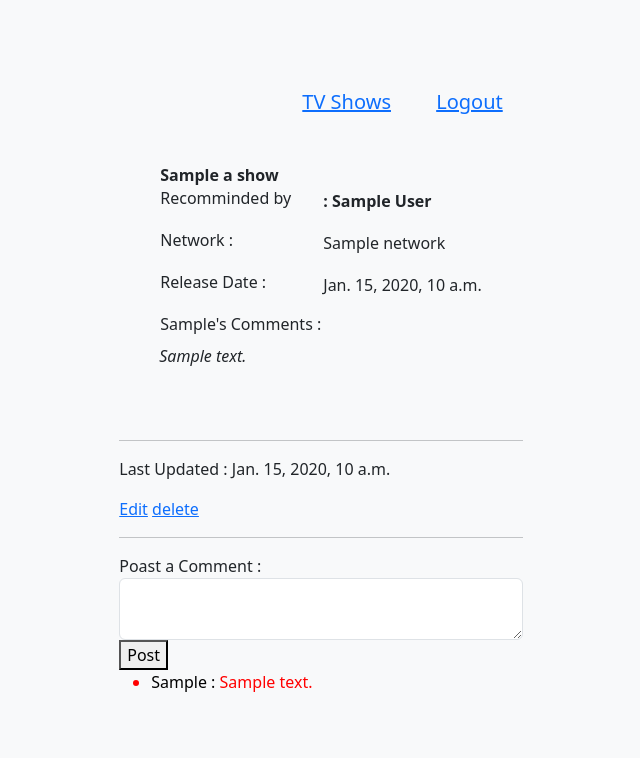
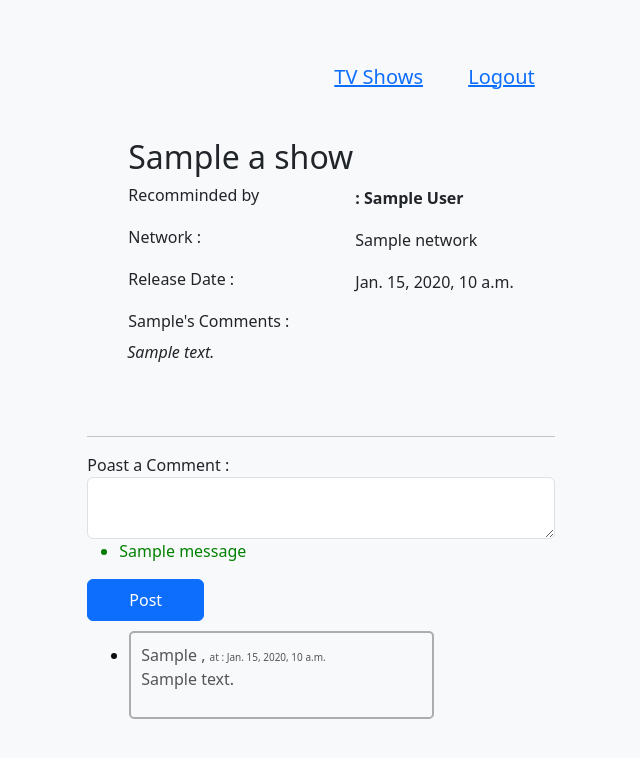
Before and after one commit to MohnadSaadeh/examrepo, a Django app: template tv_app/templates/view_a_show.html in a window 1280 px wide. Shown: the top 758 px of the page, without its empty margins (319-959 px from the left). Run offline with Django 5.2, Linux system fonts and the light colour scheme; tables that the repository leaves empty hold one stand-in row (values such as "Sample post"); the template is opened without the code that fills it: values that come from a table or form of the project are taken from there, most other values are stand-ins (such as "Sample title", 1, 10 or a date in 2020); one stand-in notice (Sample message) is shown; some libraries are stand-ins or nearby versions.

Commit message:
final commit

```diff
--- a/tv_app/models.py
+++ b/tv_app/models.py
@@ -5,7 +5,6 @@
     def basic_validator(self, postData):
         errors = {}
         errorslogin = {}
-        #DATE_REGEX = re.compile(r'^\d{4}\-(0?[1-9]|1[012])\-(0?[1-9]|[12][0-9]|3[01])$')
         EMAIL_REGEX = re.compile(r'^[a-zA-Z0-9.+_-]+@[a-zA-Z0-9._-]+\.[a-zA-Z]+$') # using regex to validate email
         # add keys and values to errors dictionary for each invalid field
         if postData['log_reg'] == 'register':
@@ -46,8 +45,6 @@
         # add keys and values to errors dictionary for each invalid field
         if len(postData['title']) < 3  :
             errors["title"] = "title should be at least 3 characters"
-        # if ( postData['title']  == Show.objects.filter(title = postData['title'])):
-        #     errors["title"] = "title should be unique"
         if Show.objects.filter(title=postData['title']).exists():
             errors["title"] = "Title should be unique"
         if len(postData['network']) < 3:
@@ -69,18 +66,25 @@
     # comments : all the comments of the show
     objects = ShowManager()
 
+class CommentManager(models.Manager):
+    def basic_validator(self, postData):
+        errors = {}
+        if len(postData['comment']) < 2: # shuld be at least 10 characters
+            errors["comment"] = "a comment should be at least 2 characters"
+        return errors
 
 class Comment(models.Model):
     content = models.TextField(max_length= 255)
     show = models.ForeignKey(Show, related_name="comments", on_delete=models.CASCADE)
-    user = models.ForeignKey(User, related_name="comments", on_delete=models.CASCADE)
+    the_user = models.ForeignKey(User, related_name="comments", on_delete=models.CASCADE)
     created_at = models.DateTimeField(auto_now_add=True)
     updated_at = models.DateTimeField(auto_now=True)
+    objects = CommentManager()
 
 def create_a_comment(the_comment, show ,user):
     show = Show.objects.get(id = show )
     user = User.objects.get(id = user)
-    return Comment.objects.create(content=the_comment, show=show , user = user)
+    return Comment.objects.create(content=the_comment, show=show , the_user = user)
 
 
 def create_a_show(show_title, show_network, show_release_date , show_comment , user):
--- a/tv_app/static/css/style.css
+++ b/tv_app/static/css/style.css
@@ -59,8 +59,13 @@
     padding-left: 10%;
     padding-right: 10%;
 }
-li {
-    color: red;
+.comment {
+    border: 2px solid rgb(173, 173, 173);
+    border-radius: 5px;
+    color: rgb(12, 12, 12);
+    margin: 10px;
+    padding: 10px;
+    width: 70%;
 }
 .success {
     color: green;
--- a/tv_app/templates/add_show.html
+++ b/tv_app/templates/add_show.html
@@ -8,7 +8,7 @@
     <meta name="description" content="">
     <meta name="author" content="Mark Otto, Jacob Thornton, and Bootstrap contributors">
     <meta name="generator" content="Hugo 0.122.0">
-    <title>Books & Authors with Templates</title>
+    <title>add a new show</title>
     {% load static %}
     <link rel="stylesheet" href="{% static 'css/style.css' %}">
     <link rel="stylesheet" href="{% static 'css/bootstrap.css' %}">
--- a/tv_app/templates/edit_a_show.html
+++ b/tv_app/templates/edit_a_show.html
@@ -8,7 +8,7 @@
     <meta name="description" content="">
     <meta name="author" content="Mark Otto, Jacob Thornton, and Bootstrap contributors">
     <meta name="generator" content="Hugo 0.122.0">
-    <title>Books & Authors with Templates</title>
+    <title>edit a show</title>
     {% load static %}
     <link rel="stylesheet" href="{% static 'css/style.css' %}">
     <link rel="stylesheet" href="{% static 'css/bootstrap.css' %}">
--- a/tv_app/templates/log_reg_page.html
+++ b/tv_app/templates/log_reg_page.html
@@ -73,7 +73,7 @@
                         <li {% if message.tags%} class="{{ message.tags }}"{% endif %}>{{ message}}</li>
                     {% endfor %}
                 </ul>
-                {% endif %}
+            {% endif %}
         </div>
 
 
--- a/tv_app/templates/view_a_show.html
+++ b/tv_app/templates/view_a_show.html
@@ -25,7 +25,7 @@
                 <table>
                     <thead>
                         <tr >
-                            <th scope="col">{{a_show.title}}</th>
+                            <th scope="col"> <h2>{{a_show.title}}</h2> </th>
                         </tr>
                     </thead>
                     <tbody>
@@ -50,31 +50,36 @@
                     </tr>
             </div>
         </div>
+
+
         <hr>
-        <p>Last Updated : {{a_show.updated_at}} </p>
-        <a href="/edit_a_show/{{a_show.id}}">Edit</a> <a href="#"> delete</a>
-        <hr>
-    <!-- <h3 class="h3 mb-3 fw-normal "> <a href="authors_page">Add a New Show</a></h3> -->
     <div>
         <form action="/post_a_comment/{{a_show.id}}" method="post">
             {% csrf_token %}
-            Poast a Comment : <textarea name="comment" class="form-control" cols="30" rows="2"></textarea>
-
-            <button type="submit">Post</button>
+            Poast a Comment : <textarea name="comment" class="form-control" cols="20" rows="2"></textarea>
+            {% if messages %}
+                <ul class="messages">
+                    {% for message in messages %}
+                        <li {% if message.tags%} class="{{ message.tags }}"{% endif %}>{{ message}}</li>
+                    {% endfor %}
+                </ul>
+            {% endif %}
+            <button class="btn btn-primary w-25 py-2"  type="submit">Post</button>
         </form>
     </div>
 
     <div>
         <ul>
         {% for show_comment in all_comments %}
-            {% if user.id == show_comment.user_id %}
-                <li> <p> <span style="color: black;">{{show_comment.user.first_name}} :</span> {{show_comment.content}}<a href="/delete_a_comment/{{show_comment.id}}/{{a_show.id}}">Delete</a></p></li>
+            {% if user.id == show_comment.the_user_id %}
+                <li class="comment">
+                    <span style="color: rgb(85, 85, 85);"> {{show_comment.the_user.first_name}} ,<span style="font-size: x-small;" >at : {{show_comment.created_at}}</span>  <p> {{show_comment.content}} <a href="/delete_a_comment/{{show_comment.id}}/{{a_show.id}}">Delete</a></p>
+                </li class="comment">
             {% else  %}
-                <li><p><span style="color: black;">{{show_comment.user.first_name}} :</span> {{show_comment.content}}</p></li>
+                <li class="comment"><span style="color: rgb(85, 85, 85);">{{show_comment.the_user.first_name}} , <span style="font-size: x-small;" >at : {{show_comment.created_at}}</span><p> {{show_comment.content}}</p></li>
             {% endif %}
         {% endfor %}
         </ul>
-
     </div>
 
 
```
Also changed, not shown: tv_app/templates/shows.html (+7 -1 lines), tv_app/views.py (+13 -6 lines), tv_app/migrations/0002_rename_user_comment_the_user.py (added).
